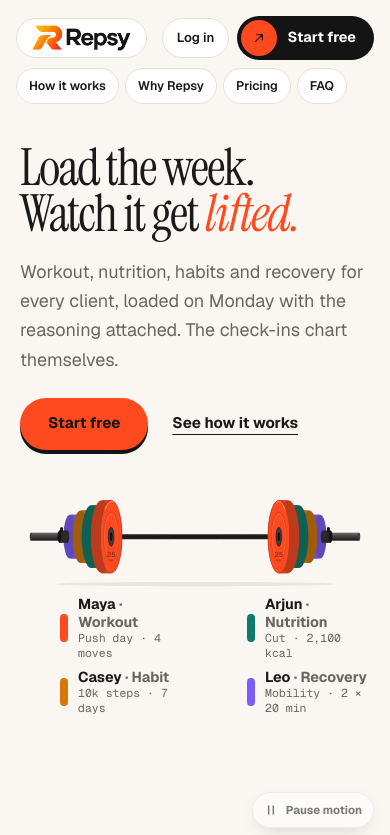
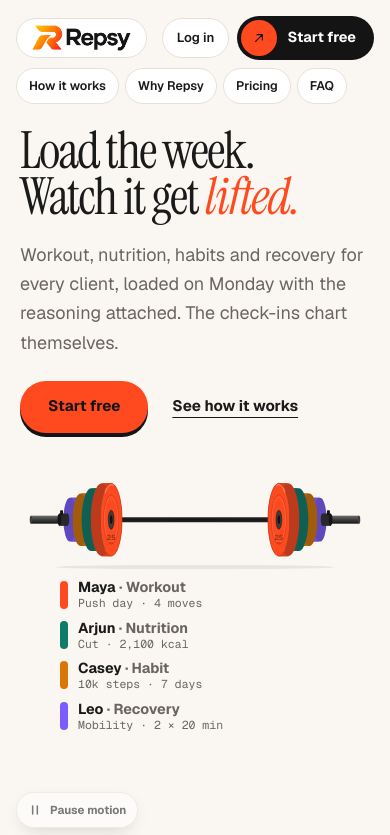
Before and after one commit to arcstudiooos/Repsy.fit, a React (Vite) app in the folder client/: page / in a window 390 px wide. Shown: the top 835 px of the page. Built offline with nearby package versions, Linux system fonts and the light colour scheme.

Commit message:
Landing polish: a stronger nav backdrop so bright buttons cannot peek under the section row, one-column plan labels on narrow phones, and the pause control parked clear of headings

```diff
--- a/client/src/landing-new/landing-new.css
+++ b/client/src/landing-new/landing-new.css
@@ -122,9 +122,9 @@
 .ln-nav::before {
   content: "";
   position: absolute;
-  inset: -16px -16px -10px -16px;
+  inset: -16px -16px -22px -16px;
   z-index: -1;
-  background: linear-gradient(to bottom, var(--paper) 55%, color-mix(in srgb, var(--paper) 70%, transparent) 85%, transparent);
+  background: linear-gradient(to bottom, var(--paper) 72%, color-mix(in srgb, var(--paper) 85%, transparent) 90%, transparent);
   opacity: 0;
   transition: opacity 0.25s ease;
 }
@@ -133,8 +133,8 @@
 }
 @supports (backdrop-filter: blur(6px)) {
   .ln-nav.is-stuck::before {
-    background: linear-gradient(to bottom, color-mix(in srgb, var(--paper) 88%, transparent), color-mix(in srgb, var(--paper) 55%, transparent) 75%, transparent);
-    backdrop-filter: blur(8px);
+    background: linear-gradient(to bottom, color-mix(in srgb, var(--paper) 94%, transparent) 70%, color-mix(in srgb, var(--paper) 70%, transparent) 88%, transparent);
+    backdrop-filter: blur(10px);
   }
 }
 /* Section links for narrow screens: one sideways-scrolling row under the logo. */
@@ -682,6 +682,16 @@
   position: fixed;
   right: 16px;
   bottom: 16px;
+  /* Phone headings run full width: park it bottom-left, clear of the text. */
+}
+@media (max-width: 640px) {
+  .ln-pause {
+    right: auto;
+    left: 16px;
+    opacity: 0.4;
+  }
+}
+.ln-pause {
   z-index: 60;
   display: inline-flex;
   align-items: center;
--- a/client/src/landing-new/scenes.tsx
+++ b/client/src/landing-new/scenes.tsx
@@ -389,7 +389,7 @@ export function Hero() {
           <Barbell />
           {/* plate labels: who each plate is for */}
           <ul
-            className="mt-2 grid grid-cols-2 gap-x-6 gap-y-2 md:grid-cols-4"
+            className="mt-2 grid grid-cols-1 gap-x-6 gap-y-2 min-[420px]:grid-cols-2 md:grid-cols-4"
             aria-label="This week's plans"
           >
             {PLATES.map((p) => (
```
